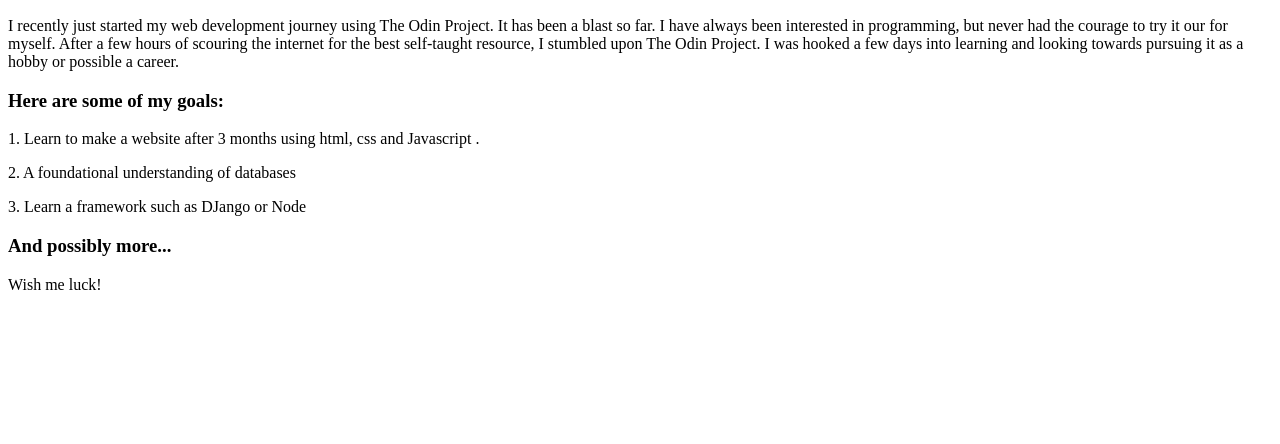
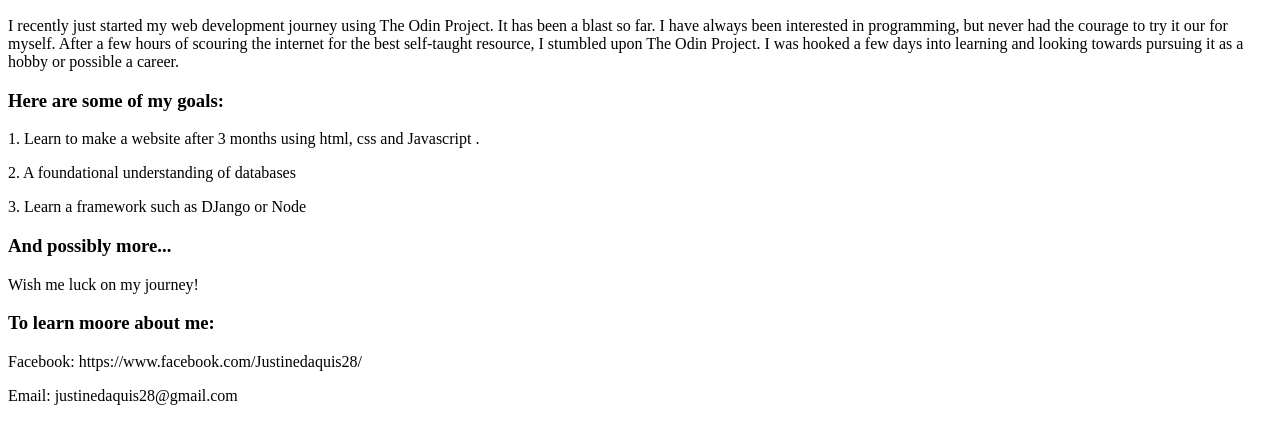
Before and after one commit to DakissCodes/html-practice, a plain HTML site: page index.html in a window 1280 px wide. Shown: the part 110-554 px from the top of the page. Drawn offline with Linux system fonts and the light colour scheme.

Commit message:
familiarizing myself with basic tags

```diff
--- a/index.html
+++ b/index.html
@@ -19,6 +19,11 @@
         <p>2. A foundational understanding of databases</p2>
         <p>3. Learn a framework such as DJango or Node</p3>
         <h3>And possibly more...</h3>
-        <p>Wish me luck!</p>
+        <p>Wish me luck on my journey!
+        </p>
+        <h3>To learn moore about me:</h3>
+        <p>Facebook: https://www.facebook.com/Justinedaquis28/
+        </p>
+        <p>Email: justinedaquis28@gmail.com</p>
     </body>
 </html>
```
